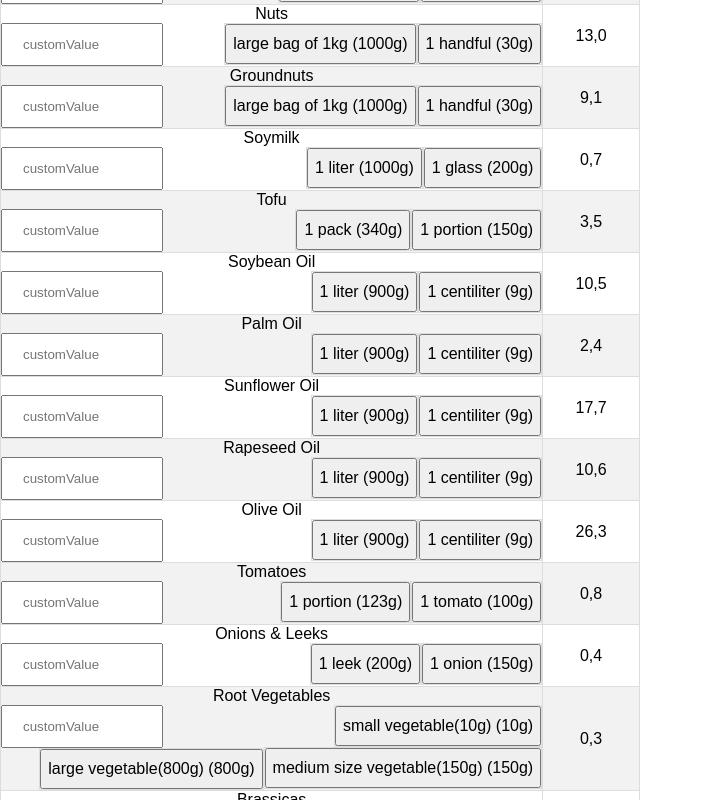
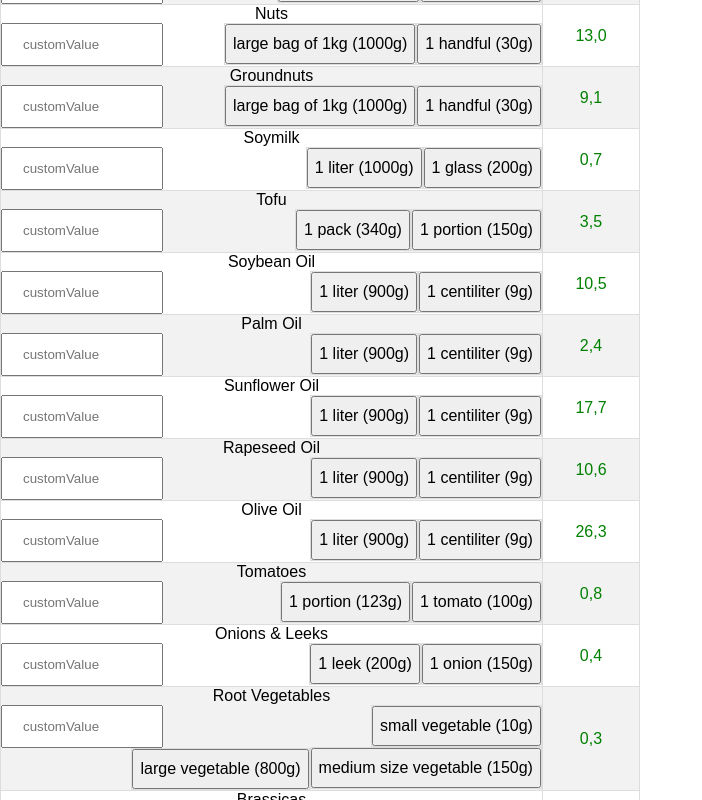
Before and after one commit to OhLawdHeCoding/Halo, a React (Create React App) app in the folder CO2_calculator/co2/: page / in a window 1280 px wide. Shown: the part 840-1640 px from the top of the page, without its empty margins (0-702 px from the left). Built offline with nearby package versions, Linux system fonts and the light colour scheme; the HTML template or start-up script is replaced by a standard one.

Commit message:
la till färg på vänster sidan och fixade (gram)

```diff
--- a/CO2_calculator/co2/src/Components/Databasebox.js
+++ b/CO2_calculator/co2/src/Components/Databasebox.js
@@ -54,7 +54,7 @@ function Databasebox({ data }) {
                     {data.map((val, key) => {
                         return <tr className="Product" key={key}><td>{val.Product}{AddItemButton(val, items, setItems)}
 
-                        </td><td>{val.MeanC02}</td></tr>
+                        </td><td>{dispCO2(val.MeanC02)}</td></tr>
                     })}
                 </table>
             </div>
--- a/CO2_calculator/co2/src/Data.json
+++ b/CO2_calculator/co2/src/Data.json
@@ -20,7 +20,7 @@
     {"Product":"Olive Oil","MeanC02":"26,3","id":"20", "PortionSize":[{"name":"1 centiliter","grams":9},{"name":"1 liter","grams":900}], "Tags":["extra Virgin Olive Oil ", "refined olive oil"]},
     {"Product":"Tomatoes","MeanC02":"0,8","id":"21", "PortionSize":[{"name":"1 tomato","grams":100}, {"name":"1 portion","grams":123}], "Tags":["grape tomatoes", "red breakfast tomatoes","green breakfast tomatoes","cherry tomatoes","cocktail tomatoes","roma tomatoes","heirloom tomatoes","tomatoes on the vine"]},
     {"Product":"Onions & Leeks","MeanC02":"0,4","id":"22", "PortionSize":[{"name":"1 onion","grams":150},{"name":"1 leek","grams":200}], "Tags":["alliums ", "garlic","scallions","yellow onions","sweet onions","red onions","white onions","shallots","welsh onions","pearl onions","button onions","baby onions","vidalia onions","spanish onions","texas supersweet onions","maui onions","cipollini onions","egyptian onions"]},
-    {"Product":"Root Vegetables","MeanC02":"0,3","id":"23", "PortionSize":[{"name":"small vegetable(10g)","grams":10},{"name":"medium size vegetable(150g)","grams":150},{"name":"large vegetable(800g)","grams":800}], "Tags":["carrots ","beets","radishes","turnips","rutabaga","taro","arrowroot","celeriac","sunchokes","artichokes"]},
+    {"Product":"Root Vegetables","MeanC02":"0,3","id":"23", "PortionSize":[{"name":"small vegetable","grams":10},{"name":"medium size vegetable","grams":150},{"name":"large vegetable","grams":800}], "Tags":["carrots ","beets","radishes","turnips","rutabaga","taro","arrowroot","celeriac","sunchokes","artichokes"]},
     {"Product":"Brassicas","MeanC02":"0,6","id":"24", "PortionSize":[{"name":"cabbage head","grams":500}], "Tags":["turnips", "rutabaga","radishes","wasabi","horseradish","kohlrabi","kale","cabbage","bok choy","collard greens","watercress","arugula","mustard greens","cauliflower","broccoli","brussel sprouts"]},
     {"Product":"Other Vegetables","MeanC02":"0,4","id":"25", "PortionSize":[{"name":"1 portion","grams":75}], "Tags":["artichoke", "arugula","asparagus","bell peppers","beet greens","beets","bok choy","broccoli","broccoli rabe","brussels sprouts","butternut squash","cabbage","carrots","cauliflower","celery","chives","collard greens","crookneck squash","daikon radish","dandelion greens","eggplant","endive garlic","green onion","jicama kale","kimchi","kohlrabi","leeks","lettuce","mushrooms","mustard","okra","parsnips","pumpkin","radicchio","sauerkraut","seaweed","spinach","zucchini","turnips"]},
     {"Product":"Citrus Fruit","MeanC02":"0,9","id":"26", "PortionSize":[{"name":"medium size citrus fruit(lemon)","grams":58},{"name":"large fruit(orange)","grams":150}], "Tags":["amanatsu", "balady citron","bergamont citron","bitter orange","blood orange","buddhas hand","calamondin","chinotto","citrange","lemon","lime","grapefruit","mandarin","tangerine","tangelo","yuzu","pomelo","ugli fruit","kumquat","citron"]},
```
